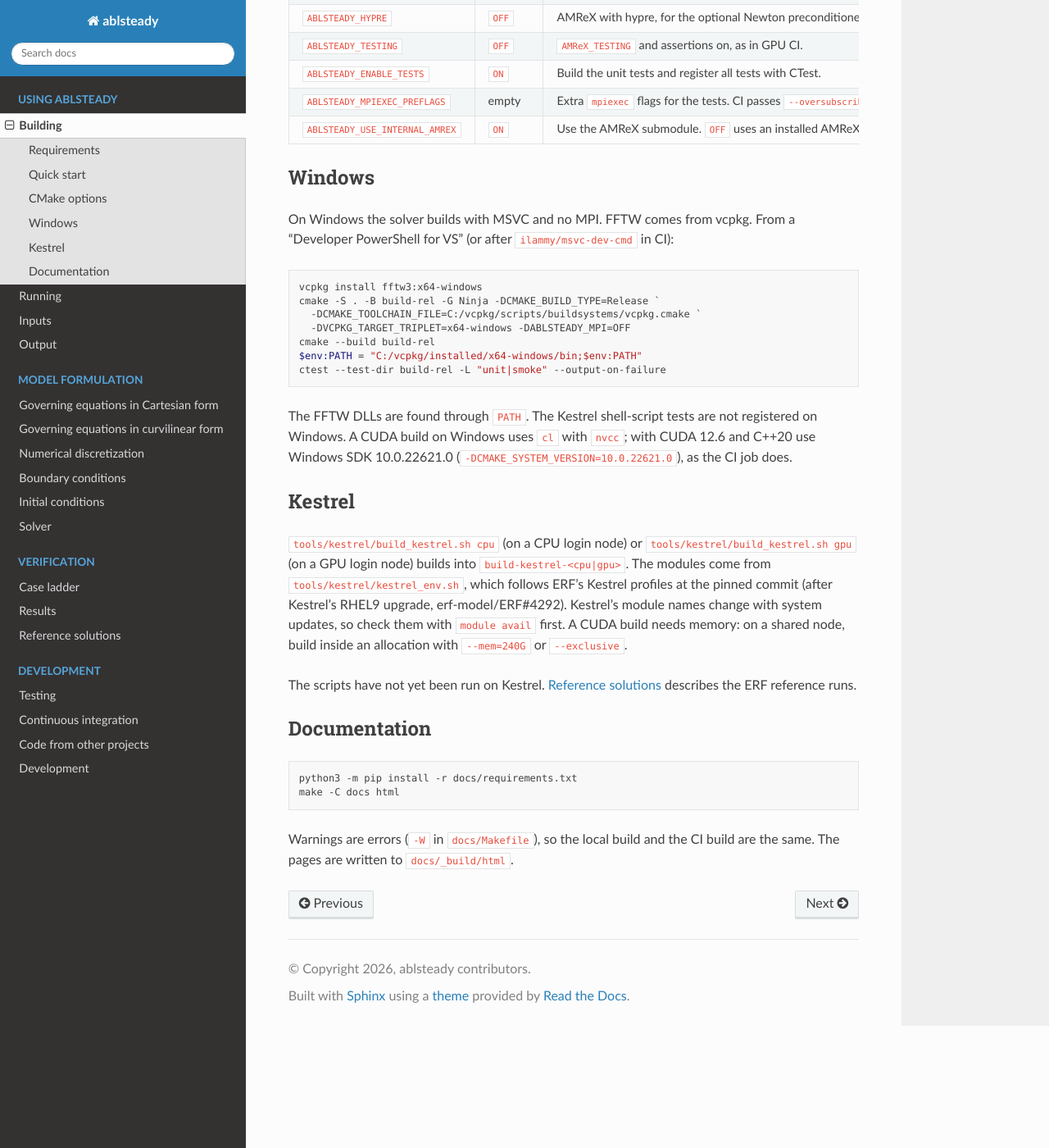
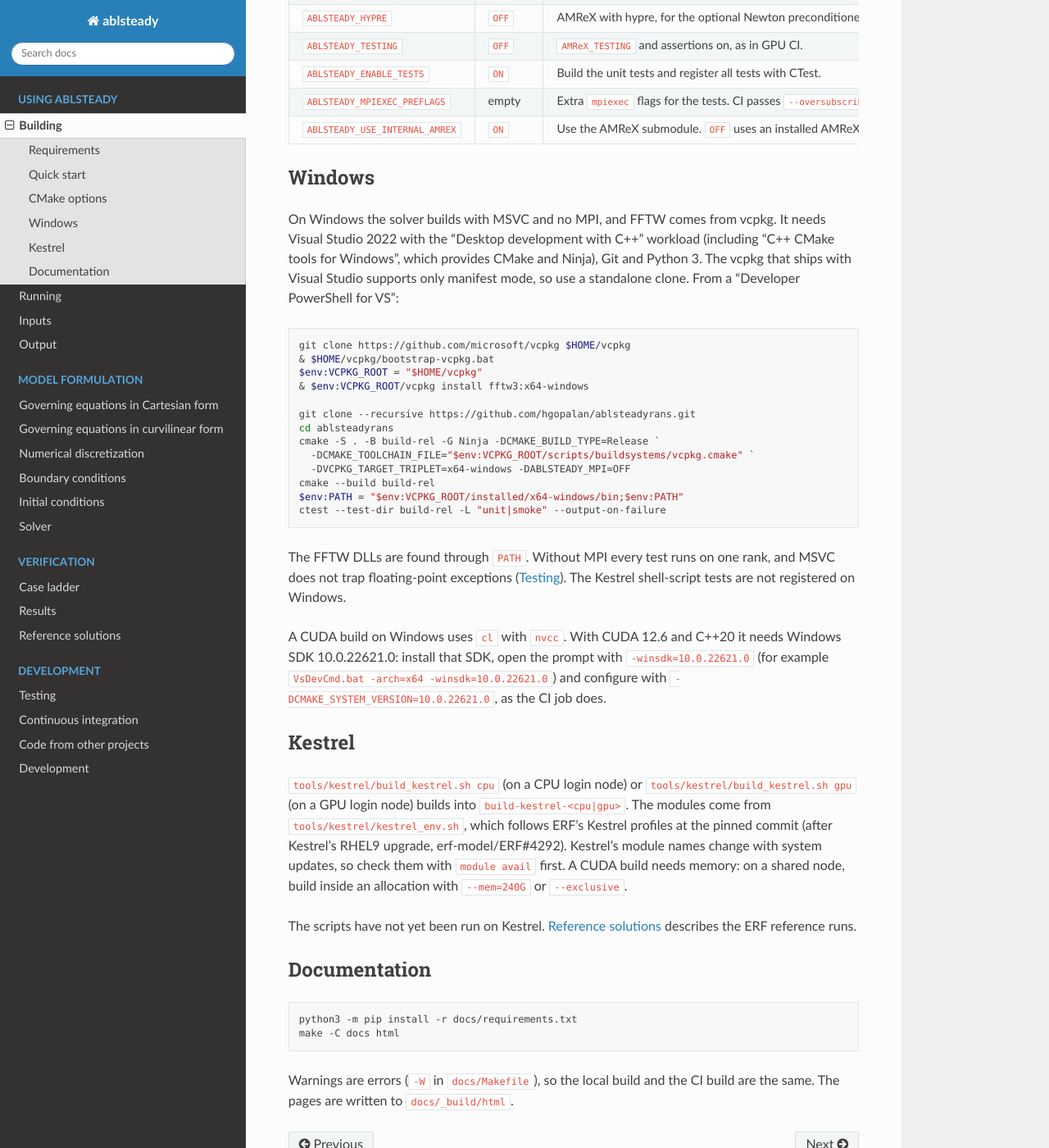
Before and after one commit to hgopalan/ablsteadyrans, a Sphinx documentation site: the page built from docs/building.rst, in a window 1280 px wide and 1400 px high, scrolled down 1058 px. Shown: the whole window at 82% size. Built offline with Sphinx 7.4.7 and the Read the Docs theme 3.1.0, drawn with Linux system fonts in a browser that asks for light colours.

Commit message:
Review lenses on #37: %lld for the clipped count, Long test counter, vcpkg root, Windows docs
Aaron: Sequencing.cpp printed tke_clipped (now amrex::Long, long long on
Windows) with %ld; it prints with %lld and a long long cast, so the log
text is unchanged. test_Simplec's clipped counter is amrex::Long, so the
sum no longer narrows on Windows. CI reads vcpkg from
VCPKG_INSTALLATION_ROOT rather than C:/vcpkg.

Ann: building.rst gives Windows steps that work outside CI (a standalone
vcpkg clone and VCPKG_ROOT, the VS components, the submodules, the SDK for
CUDA); testing.rst says the Kestrel tests are not registered on Windows
and that without MPI every test runs on one rank and MSVC does not trap
floating-point exceptions.

Co-Authored-By: Claude Opus 5.5 <noreply@anthropic.com>

```diff
--- a/docs/building.rst
+++ b/docs/building.rst
@@ -74,22 +74,33 @@ An option outside its allowed values stops the configuration.
 Windows
 -------
 
-On Windows the solver builds with MSVC and no MPI. FFTW comes from vcpkg. From a "Developer PowerShell for VS"
-(or after ``ilammy/msvc-dev-cmd`` in CI):
+On Windows the solver builds with MSVC and no MPI, and FFTW comes from vcpkg. It needs Visual Studio 2022 with
+the "Desktop development with C++" workload (including "C++ CMake tools for Windows", which provides CMake and
+Ninja), Git and Python 3. The vcpkg that ships with Visual Studio supports only manifest mode, so use a standalone
+clone. From a "Developer PowerShell for VS":
 
 .. code-block:: powershell
 
-   vcpkg install fftw3:x64-windows
+   git clone https://github.com/microsoft/vcpkg $HOME/vcpkg
+   & $HOME/vcpkg/bootstrap-vcpkg.bat
+   $env:VCPKG_ROOT = "$HOME/vcpkg"
+   & $env:VCPKG_ROOT/vcpkg install fftw3:x64-windows
+
+   git clone --recursive https://github.com/hgopalan/ablsteadyrans.git
+   cd ablsteadyrans
    cmake -S . -B build-rel -G Ninja -DCMAKE_BUILD_TYPE=Release `
-     -DCMAKE_TOOLCHAIN_FILE=C:/vcpkg/scripts/buildsystems/vcpkg.cmake `
+     -DCMAKE_TOOLCHAIN_FILE="$env:VCPKG_ROOT/scripts/buildsystems/vcpkg.cmake" `
      -DVCPKG_TARGET_TRIPLET=x64-windows -DABLSTEADY_MPI=OFF
    cmake --build build-rel
-   $env:PATH = "C:/vcpkg/installed/x64-windows/bin;$env:PATH"
+   $env:PATH = "$env:VCPKG_ROOT/installed/x64-windows/bin;$env:PATH"
    ctest --test-dir build-rel -L "unit|smoke" --output-on-failure
 
-The FFTW DLLs are found through ``PATH``. The Kestrel shell-script tests are not registered on Windows. A CUDA
-build on Windows uses ``cl`` with ``nvcc``; with CUDA 12.6 and C++20 use Windows SDK 10.0.22621.0
-(``-DCMAKE_SYSTEM_VERSION=10.0.22621.0``), as the CI job does.
+The FFTW DLLs are found through ``PATH``. Without MPI every test runs on one rank, and MSVC does not trap
+floating-point exceptions (:doc:`testing`). The Kestrel shell-script tests are not registered on Windows.
+
+A CUDA build on Windows uses ``cl`` with ``nvcc``. With CUDA 12.6 and C++20 it needs Windows SDK 10.0.22621.0:
+install that SDK, open the prompt with ``-winsdk=10.0.22621.0`` (for example ``VsDevCmd.bat -arch=x64
+-winsdk=10.0.22621.0``) and configure with ``-DCMAKE_SYSTEM_VERSION=10.0.22621.0``, as the CI job does.
 
 Kestrel
 -------
```
Also changed, not shown: docs/testing.rst (+6 -1 lines), 3 other files.
